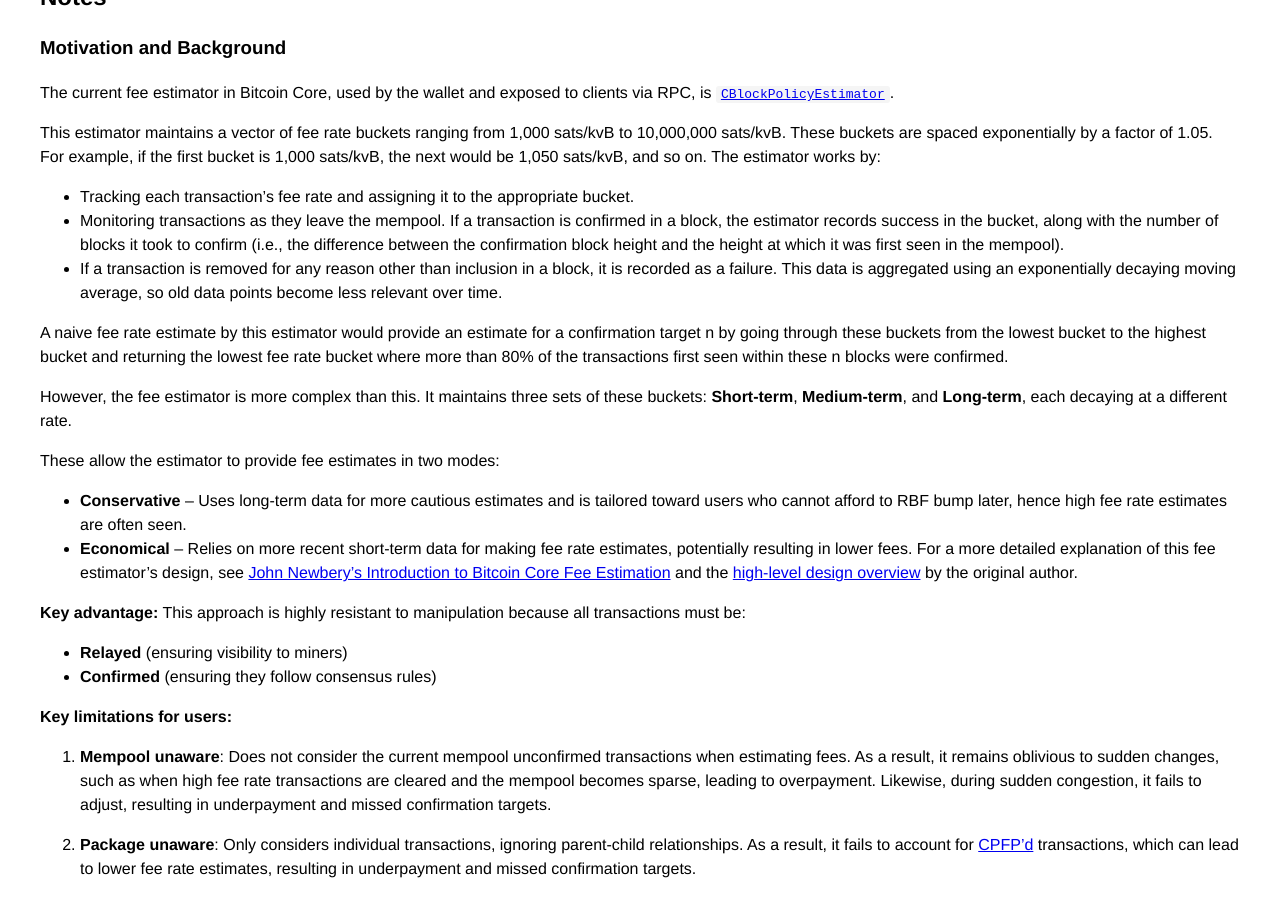
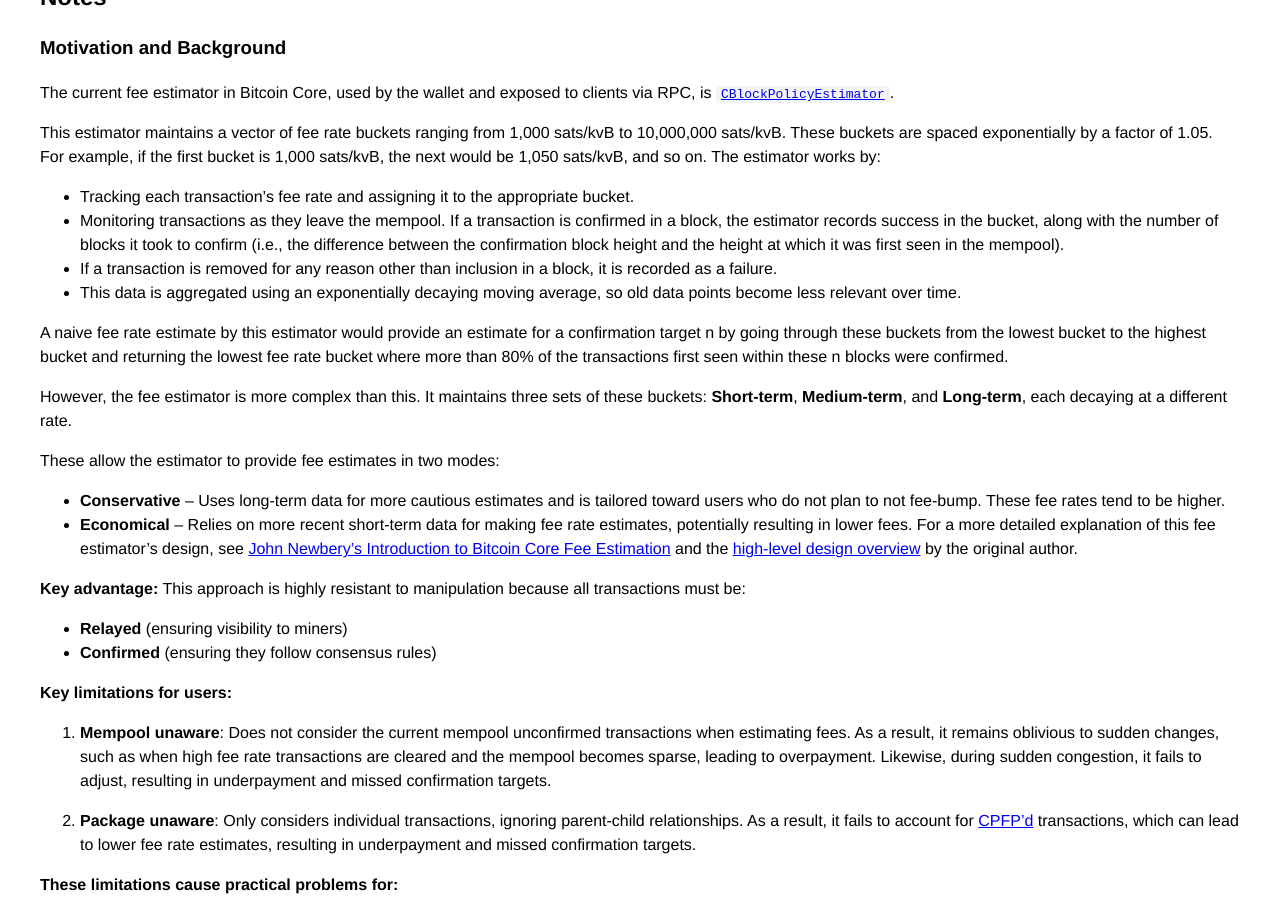
Before and after one commit to bitcoin-core-review-club/website, a Jekyll site: the page built from _posts/2025-04-09-#31664.md, in a window 1280 px wide and 900 px high, scrolled down 347 px. Built offline with Jekyll 4.4.1, drawn with Linux system fonts in a browser that asks for light colours.

Commit message:
Apply suggestions from code review

```diff
--- a/_posts/2025-04-09-#31664.md
+++ b/_posts/2025-04-09-#31664.md
@@ -21,14 +21,14 @@
 - Tracking each transaction's fee rate and assigning it to the appropriate bucket.
 - Monitoring transactions as they leave the mempool. If a transaction is confirmed in a block, the estimator records success in the bucket, along with the number of blocks it took to confirm (i.e., the difference between the confirmation block height and the height at which it was first seen in the mempool).
 - If a transaction is removed for any reason other than inclusion in a block, it is recorded as a failure.
-This data is aggregated using an exponentially decaying moving average, so old data points become less relevant over time.
+- This data is aggregated using an exponentially decaying moving average, so old data points become less relevant over time.
 
 A naive fee rate estimate by this estimator would provide an estimate for a confirmation target n by going through these buckets from the lowest bucket to the highest bucket and returning the lowest fee rate bucket where more than 80% of the transactions first seen within these n blocks were confirmed.
 
 However, the fee estimator is more complex than this. It maintains three sets of these buckets: **Short-term**, **Medium-term**, and **Long-term**, each decaying at a different rate.
 
 These allow the estimator to provide fee estimates in two modes:
-- **Conservative** – Uses long-term data for more cautious estimates and is tailored toward users who cannot afford to RBF bump later, hence high fee rate estimates are often seen.
+- **Conservative** – Uses long-term data for more cautious estimates and is tailored toward users who do not plan to not fee-bump. These fee rates tend to be higher.
 - **Economical** – Relies on more recent short-term data for making fee rate estimates, potentially resulting in lower fees.
 For a more detailed explanation of this fee estimator's design, see [John Newbery's Introduction to Bitcoin Core Fee Estimation](https://johnnewbery.com/an-intro-to-bitcoin-core-fee-estimation/) and the [high-level design overview](https://gist.github.com/morcos/d3637f015bc4e607e1fd10d8351e9f41) by the original author.
 
```
